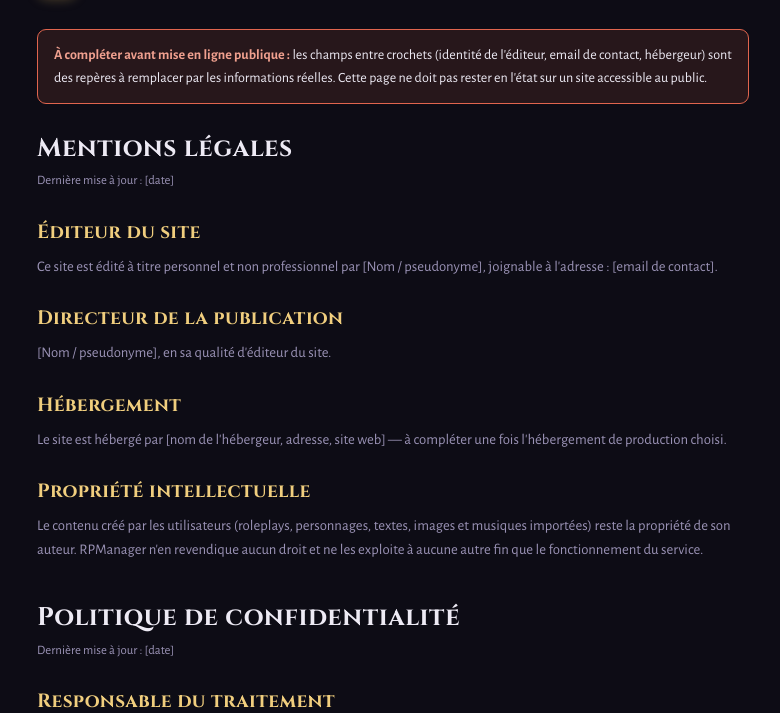
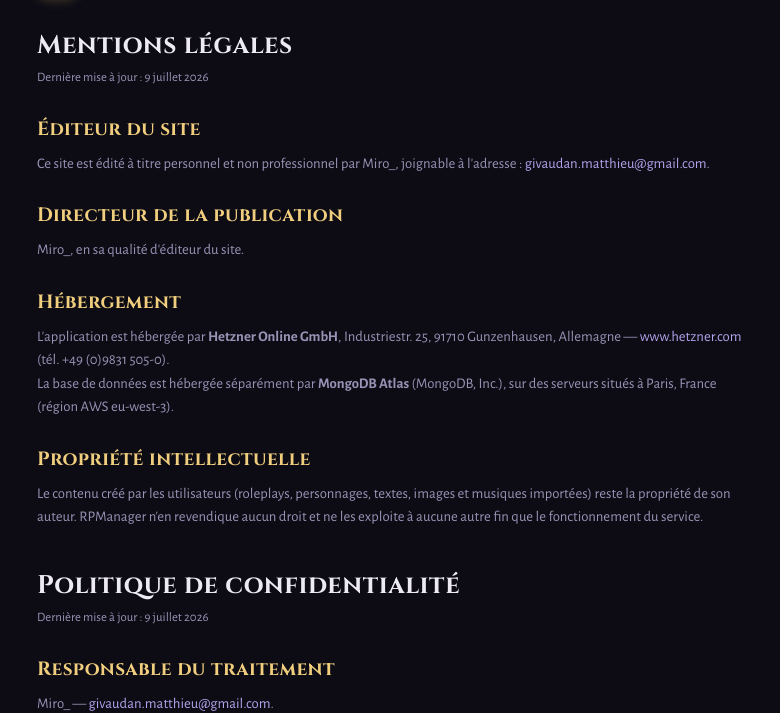
Before and after one commit to IMiroI/RPManager, a website: page public/legal.html in a window 1280 px wide. Shown: the part 91-804 px from the top of the page, without its empty margins (247-1027 px from the left). Drawn offline with Linux system fonts and the light colour scheme.

Commit message:
Mise à jour des mentions légales

```diff
--- a/public/legal.html
+++ b/public/legal.html
@@ -35,15 +35,6 @@
     .legal-section p, .legal-section li { color: var(--text-muted); font-size: 0.92rem; line-height: 1.6; }
     .legal-section ul { padding-left: 20px; margin: 8px 0; }
     .legal-updated { font-size: 0.8rem; color: var(--text-muted); margin-bottom: 24px; }
-    .legal-todo {
-      background: rgba(224,101,78,0.12);
-      border: 1px solid var(--danger, #e0654e);
-      border-radius: var(--radius-sm);
-      padding: 14px 16px;
-      margin-bottom: 28px;
-      font-size: 0.88rem;
-    }
-    .legal-todo strong { color: #f0a08f; }
     .legal-back { display: inline-block; margin-top: 8px; }
   </style>
 </head>
@@ -54,29 +45,28 @@
       <span class="brand-name">RPManager</span>
     </a>
 
-    <div class="legal-todo">
-      <strong>À compléter avant mise en ligne publique :</strong> les champs entre crochets
-      (identité de l'éditeur, email de contact, hébergeur) sont des repères à remplacer par les
-      informations réelles. Cette page ne doit pas rester en l'état sur un site accessible au public.
-    </div>
-
     <section class="legal-section" id="mentions-legales">
       <h1>Mentions légales</h1>
-      <div class="legal-updated">Dernière mise à jour : [date]</div>
+      <div class="legal-updated">Dernière mise à jour : 9 juillet 2026</div>
 
       <h2>Éditeur du site</h2>
       <p>
-        Ce site est édité à titre personnel et non professionnel par [Nom / pseudonyme],
-        joignable à l'adresse : [email de contact].
+        Ce site est édité à titre personnel et non professionnel par Miro_,
+        joignable à l'adresse : <a href="mailto:givaudan.matthieu@gmail.com">givaudan.matthieu@gmail.com</a>.
       </p>
 
       <h2>Directeur de la publication</h2>
-      <p>[Nom / pseudonyme], en sa qualité d'éditeur du site.</p>
+      <p>Miro_, en sa qualité d'éditeur du site.</p>
 
       <h2>Hébergement</h2>
       <p>
-        Le site est hébergé par [nom de l'hébergeur, adresse, site web] — à compléter une fois
-        l'hébergement de production choisi.
+        L'application est hébergée par <strong>Hetzner Online GmbH</strong>, Industriestr. 25,
+        91710 Gunzenhausen, Allemagne — <a href="https://www.hetzner.com" target="_blank" rel="noopener">www.hetzner.com</a>
+        (tél. +49 (0)9831 505-0).
+      </p>
+      <p>
+        La base de données est hébergée séparément par <strong>MongoDB Atlas</strong> (MongoDB, Inc.),
+        sur des serveurs situés à Paris, France (région AWS eu-west-3).
       </p>
 
       <h2>Propriété intellectuelle</h2>
@@ -89,10 +79,10 @@
 
     <section class="legal-section" id="confidentialite">
       <h1>Politique de confidentialité</h1>
-      <div class="legal-updated">Dernière mise à jour : [date]</div>
+      <div class="legal-updated">Dernière mise à jour : 9 juillet 2026</div>
 
       <h2>Responsable du traitement</h2>
-      <p>[Nom / pseudonyme] — [email de contact].</p>
+      <p>Miro_ — <a href="mailto:givaudan.matthieu@gmail.com">givaudan.matthieu@gmail.com</a>.</p>
 
       <h2>Données collectées</h2>
       <ul>
@@ -125,22 +115,25 @@
       <h2>Conservation des données</h2>
       <p>
         Vos données sont conservées tant que votre compte existe. Vous pouvez demander la
-        suppression de votre compte et de son contenu à tout moment en écrivant à [email de
-        contact].
+        suppression de votre compte et de son contenu à tout moment en écrivant à
+        <a href="mailto:givaudan.matthieu@gmail.com">givaudan.matthieu@gmail.com</a>.
       </p>
 
       <h2>Destinataires et hébergement</h2>
       <p>
         Vos données ne sont partagées avec aucun tiers, ni vendues, ni utilisées à des fins
-        publicitaires. Elles sont hébergées chez [hébergeur — à compléter], [dans l'Union
-        européenne / hors Union européenne — à préciser].
+        publicitaires. L'application tourne sur un serveur <strong>Hetzner Online GmbH</strong>
+        (Allemagne, Union européenne) ; la base de données est hébergée par <strong>MongoDB
+        Atlas</strong> à Paris, France (Union européenne). Vos données ne quittent donc jamais
+        l'Union européenne.
       </p>
 
       <h2>Vos droits</h2>
       <p>
         Conformément au Règlement Général sur la Protection des Données (RGPD), vous disposez d'un
         droit d'accès, de rectification, d'effacement, de limitation et de portabilité de vos
-        données, ainsi que d'un droit d'opposition. Pour l'exercer, écrivez à [email de contact].
+        données, ainsi que d'un droit d'opposition. Pour l'exercer, écrivez à
+        <a href="mailto:givaudan.matthieu@gmail.com">givaudan.matthieu@gmail.com</a>.
         Vous pouvez aussi introduire une réclamation auprès de la CNIL (<a href="https://www.cnil.fr" target="_blank" rel="noopener">www.cnil.fr</a>).
       </p>
     </section>
```
Also changed, not shown: README.md.
